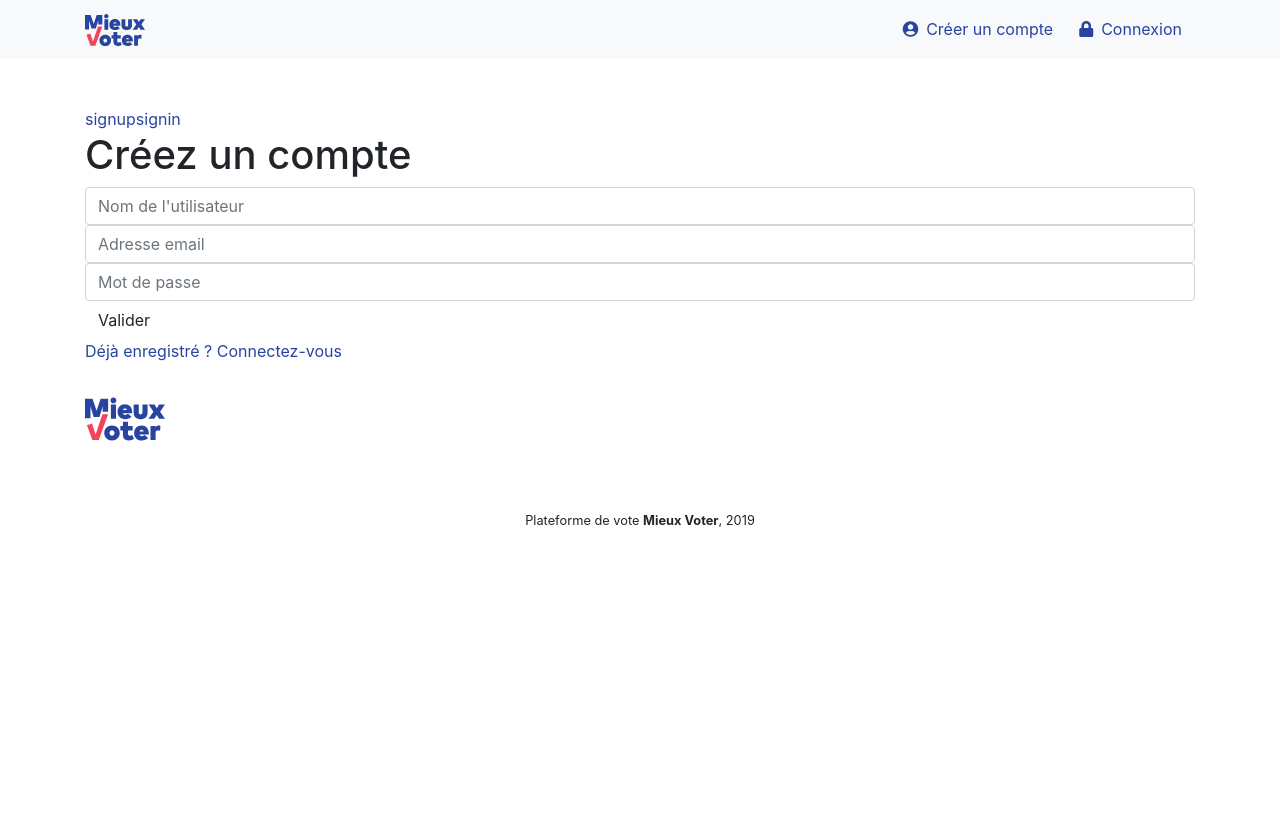
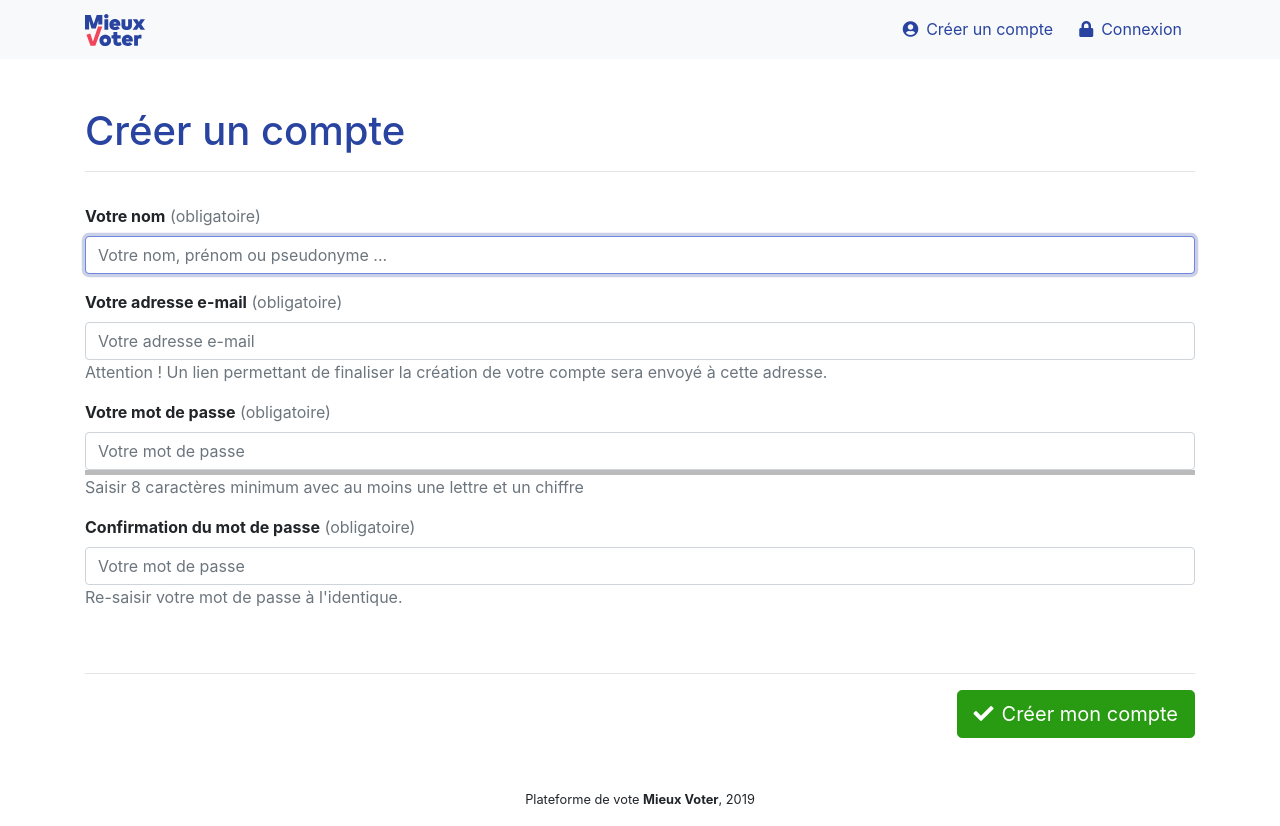
Before and after one commit to MieuxVoter/moje_react, a React (Create React App) app: page /sign-up in a window 1280 px wide. Before the commit the page ends 800 px from the top, so only its background shows below. Built offline with nearby package versions, Linux system fonts and the light colour scheme; no server answers.

Commit message:
Formulaire d'inscription avec PasswordInput coloré en fonction du niveau de complexité du mot de passe

```diff
--- /dev/null
+++ b/src/components/formComponents/PasswordInput.js
@@ -0,0 +1,68 @@
+import React, {Component} from "react";
+
+class PasswordInput extends Component {
+    constructor(props) {
+        super(props);
+        this.state = {
+            length:0,
+            colors:[this.props.backgroundColor,'#ff0000','#f6c000','#009900'],
+            complexLvl:0
+        }
+    }
+
+    onChange = (event) => {
+        const value=event.currentTarget.value;
+        let complexLvl=0;
+        const regexNumber = new RegExp('\\d+');
+        //const regexLetter = new RegExp('\\w+');
+        const regexUpperCase = new RegExp('[A-Z]+');
+        const regexLowerCase = new RegExp('[a-z]+');
+
+
+        if(regexNumber.test(value)){
+            complexLvl++;
+        }
+        if(regexLowerCase.test(value)){
+            complexLvl++;
+        }
+        if(regexUpperCase.test(value)){
+            complexLvl++;
+        }
+        let length=Math.round(value.length*100/this.props.minLength);
+        if(length>=100){
+            length=100;
+        }else{
+            complexLvl=1; //si la longueur min n'est pas atteinte
+        }
+        this.setState({length:length,complexLvl:complexLvl} )
+
+
+    };
+
+
+    render(){
+        return (
+            <div>
+                <input type="password"
+                       tabIndex={this.props.tabIndex}
+                       onClick={this.props.onClick}
+                       className={this.props.className}
+                       name={this.props.name}
+                       id={this.props.id}
+                       maxLength={this.props.maxLength}
+                       required={this.props.required}
+                       placeholder={this.props.placeholder}
+                       onChange={this.onChange}
+                       value={this.props.value}
+                       defaultValue={this.props.defaultValue}
+                />
+               <div style={{backgroundColor:this.props.backgroundColor}}>
+                   <div style={{width:this.state.length+'%',height:'5px',backgroundColor:this.state.colors[this.state.complexLvl]}} ></div>
+               </div>
+            </div>
+        )
+    }
+}
+
+
+export default PasswordInput;
--- a/src/components/register.js
+++ b/src/components/register.js
@@ -1,5 +1,6 @@
 import React, {Component} from "react";
 import config from 'react-global-configuration';
+import PasswordInput from "./formComponents/PasswordInput";
 
 class register extends Component {
 
@@ -32,8 +33,80 @@ class register extends Component {
             });
     }
 
+    render(){
+        return(
+            <div className="container">
+                <div className="row">
+                    <div className="col-12">
+                        <h1 className="text-primary">Créer un compte</h1>
+                        <hr/>
+                    </div>
+                </div>
 
-    render() {
+                <div className="row mt-3">
+                    <div className="col-12">
+                        <label htmlFor="username"><b>Votre nom</b> <span
+                            className="text-muted">(obligatoire)</span></label>
+                        <input type="text" name="name" id="username"
+                               required="required" className="form-control" maxLength="250" autoFocus tabIndex="1"
+                               placeholder="Votre nom, prénom ou pseudonyme ..."/>
+                    </div>
+                </div>
+
+                <div className="row mt-3">
+                    <div className="col-12">
+                        <label htmlFor="email"><b>Votre adresse e-mail</b> <span
+                            className="text-muted">(obligatoire)</span></label>
+                        <input type="text" name="name" id="email"
+                               required="required" className="form-control" maxLength="250"  tabIndex="2"
+                               placeholder="Votre adresse e-mail"/>
+                               <span className="text-muted">Attention ! Un lien permettant de finaliser la création de votre compte sera envoyé à cette adresse.</span>
+                    </div>
+                </div>
+
+                <div className="row mt-3">
+                    <div className="col-12">
+                        <label htmlFor="password"><b>Votre mot de passe</b> <span
+                            className="text-muted">(obligatoire)</span></label>
+                        <PasswordInput name="password" id="password"
+                                       backgroundColor="#bbb"
+                               required="required" className="form-control" minLength="8" maxLength="50"  tabIndex="3"
+                               placeholder="Votre mot de passe"/>
+                        <span className="text-muted">Saisir 8 caractères minimum avec au moins une lettre et un chiffre</span>
+                    </div>
+                </div>
+
+                <div className="row mt-3">
+                    <div className="col-12">
+                        <label htmlFor="password"><b>Confirmation du mot de passe</b> <span
+                            className="text-muted">(obligatoire)</span></label>
+                        <input type="password" name="confirm_password" id="confirm_password"
+                               required="required" className="form-control" maxLength="50"  tabIndex="3"
+                               placeholder="Votre mot de passe"/>
+                        <span className="text-muted">Re-saisir votre mot de passe à l'identique.</span>
+                    </div>
+                </div>
+
+                <div className="row mt-5">
+
+                    <div className="col-12 text-right">
+                        <hr/>
+
+                        <button type="button" tabIndex="7" className="btn btn-success btn-lg"
+                               ><i
+                            className="fas fa-check mr-2"/>Créer <span
+                            className="d-none d-md-inline">mon compte</span>
+                        </button>
+
+                    </div>
+                </div>
+
+
+            </div>
+        )
+    }
+
+    renderOld() {
         return (
             <div className="container body">
                 <div className="login-background">
```
